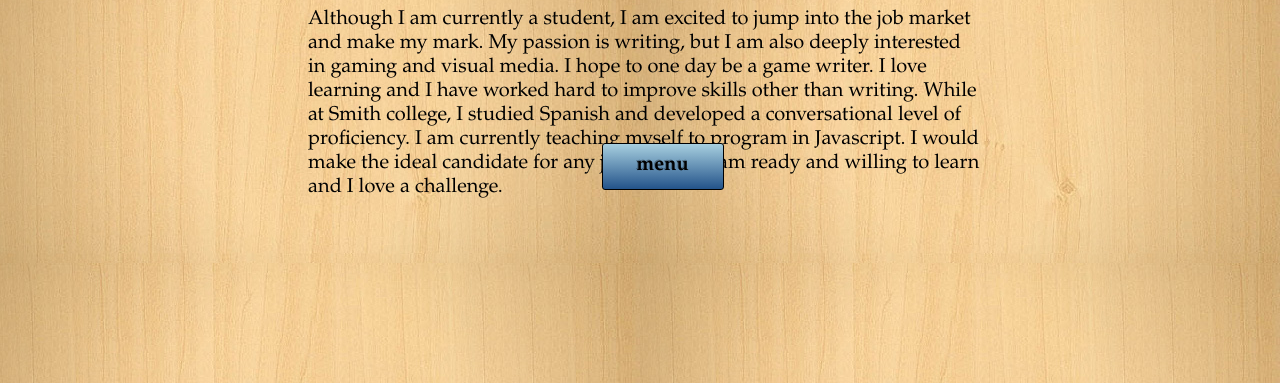
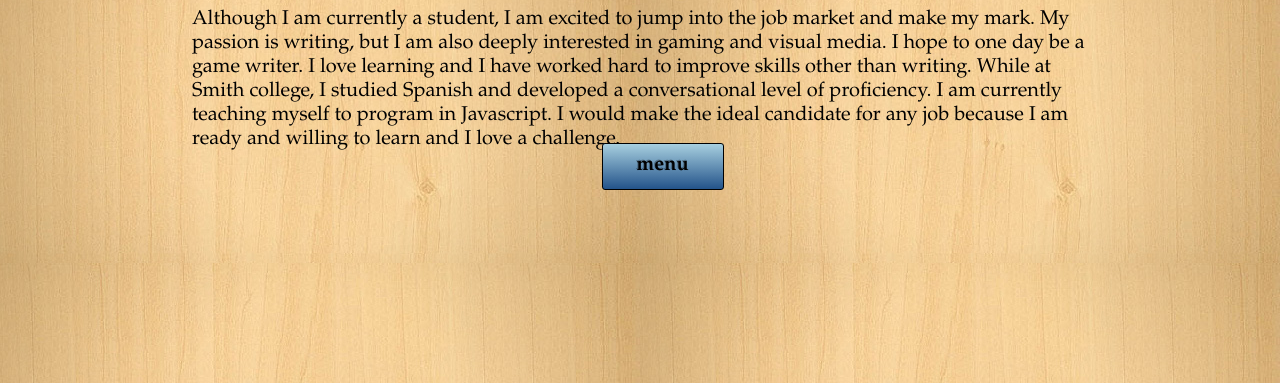
Before and after one commit to hammel-j95/resume2, a plain HTML site: page index.html in a window 1280 px wide. Shown: the part 417-800 px from the top of the page. Drawn offline with nearby package versions, Linux system fonts and the light colour scheme.

Commit message:
changed margins

```diff
--- a/resume.css
+++ b/resume.css
@@ -29,8 +29,8 @@ body{
   font-size: 20px;
   position: absolute;
   top: 53%;
-  margin-right: 300px;
-  margin-left: 300px;
+  right: 15%;
+  left: 15%;
 }
 #social-media{
   display: inline-block;
```
